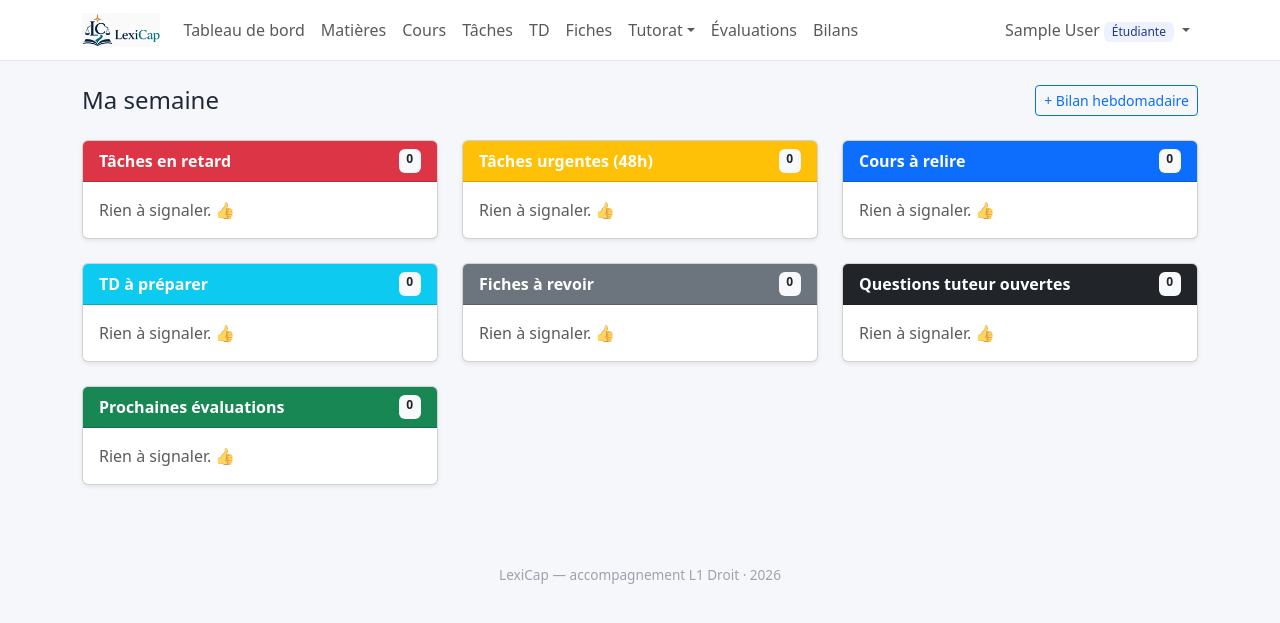
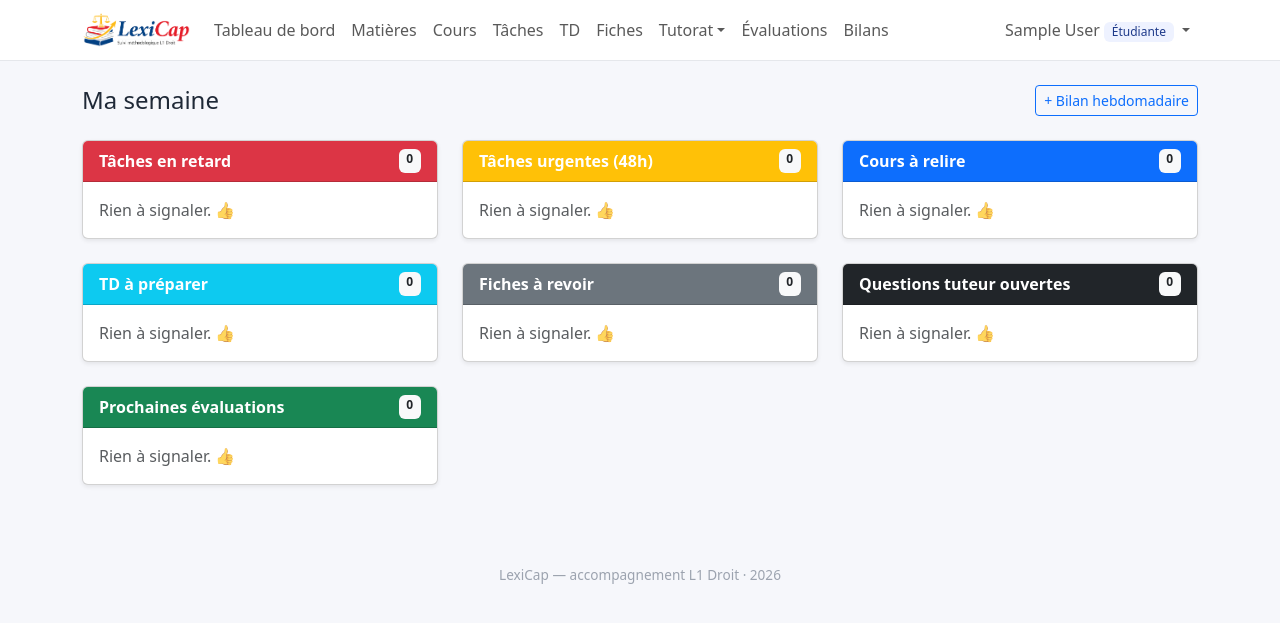
Before and after one commit to bstocker/LexiCap, a Flask app: page /dashboard in a window 1280 px wide. Shown: the top 623 px of the page. Run offline with Flask 3, Linux system fonts and the light colour scheme; the visitor is signed in with stand-in values (Sample User, id 1); data that the repository does not hold is empty; some libraries are stand-ins or nearby versions.

Commit message:
Nouveau logo, favicons, et déploiement par git
- Mise à jour du logo du site avec la nouvelle version (balance + livres)
- Génération du favicon à partir de l'emblème (favicon.ico multi-tailles,
  favicon-32.png, apple-touch-icon.png) et liens dans le <head>
- Abandon de l'upload via l'API Files (fichiers vides / binaires corrompus)
  au profit d'un déploiement par git : ajout de deploy.sh, workflow Actions
  passé en déclenchement manuel uniquement, README mis à jour

Co-Authored-By: Claude Opus 4.8 (1M context) <noreply@anthropic.com>

```diff
--- a/app/templates/base.html
+++ b/app/templates/base.html
@@ -4,6 +4,9 @@
   <meta charset="utf-8">
   <meta name="viewport" content="width=device-width, initial-scale=1">
   <title>{% block title %}LexiCap{% endblock %}</title>
+  <link rel="icon" href="{{ url_for('static', filename='img/favicon.ico') }}" sizes="any">
+  <link rel="icon" type="image/png" sizes="32x32" href="{{ url_for('static', filename='img/favicon-32.png') }}">
+  <link rel="apple-touch-icon" href="{{ url_for('static', filename='img/apple-touch-icon.png') }}">
   <link href="https://cdn.jsdelivr.net/npm/bootstrap@5.3.3/dist/css/bootstrap.min.css" rel="stylesheet">
   <link href="{{ url_for('static', filename='css/style.css') }}" rel="stylesheet">
 </head>
```
Also changed, not shown: .github/workflows/CICD.yml, Logo_LexiCap.png, README.md, app/static/img/apple-touch-icon.png (added), app/static/img/favicon-32.png (added), app/static/img/favicon.ico (added), app/static/img/logo.png, 1 other file.
